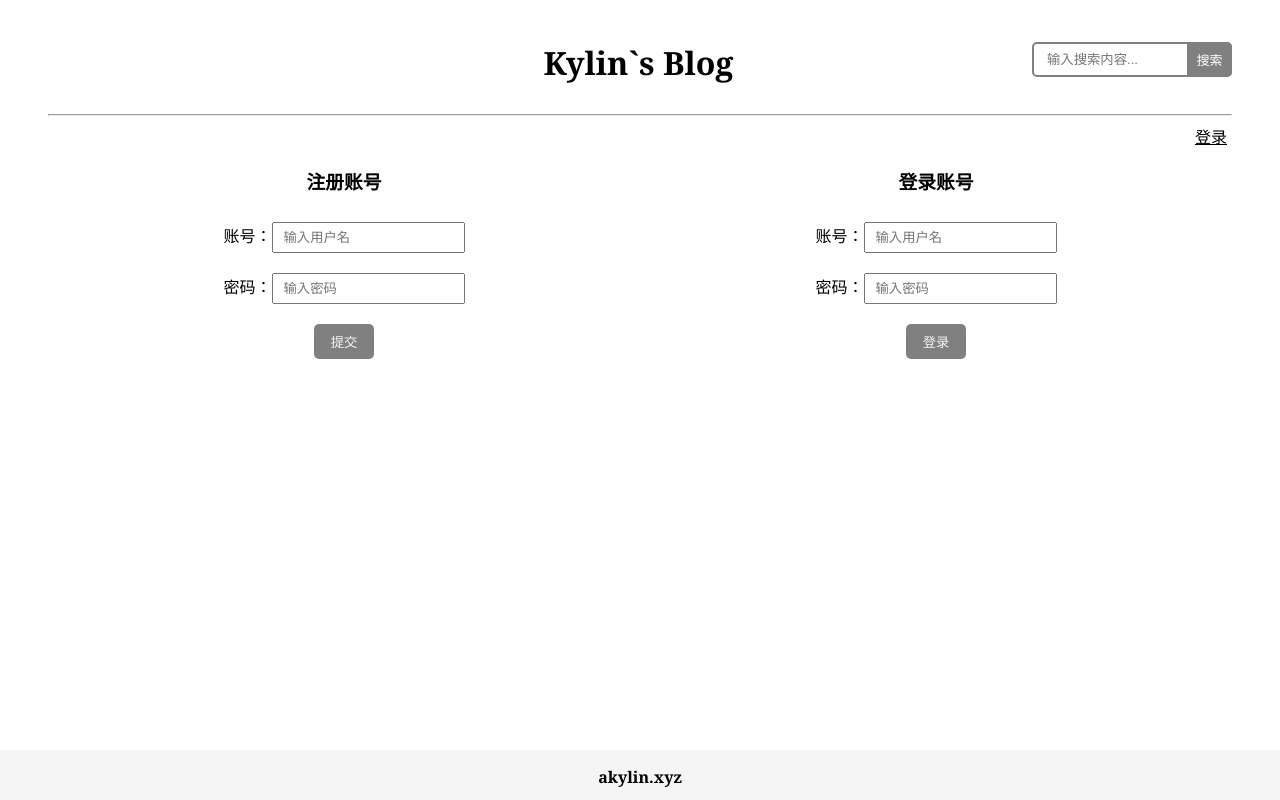
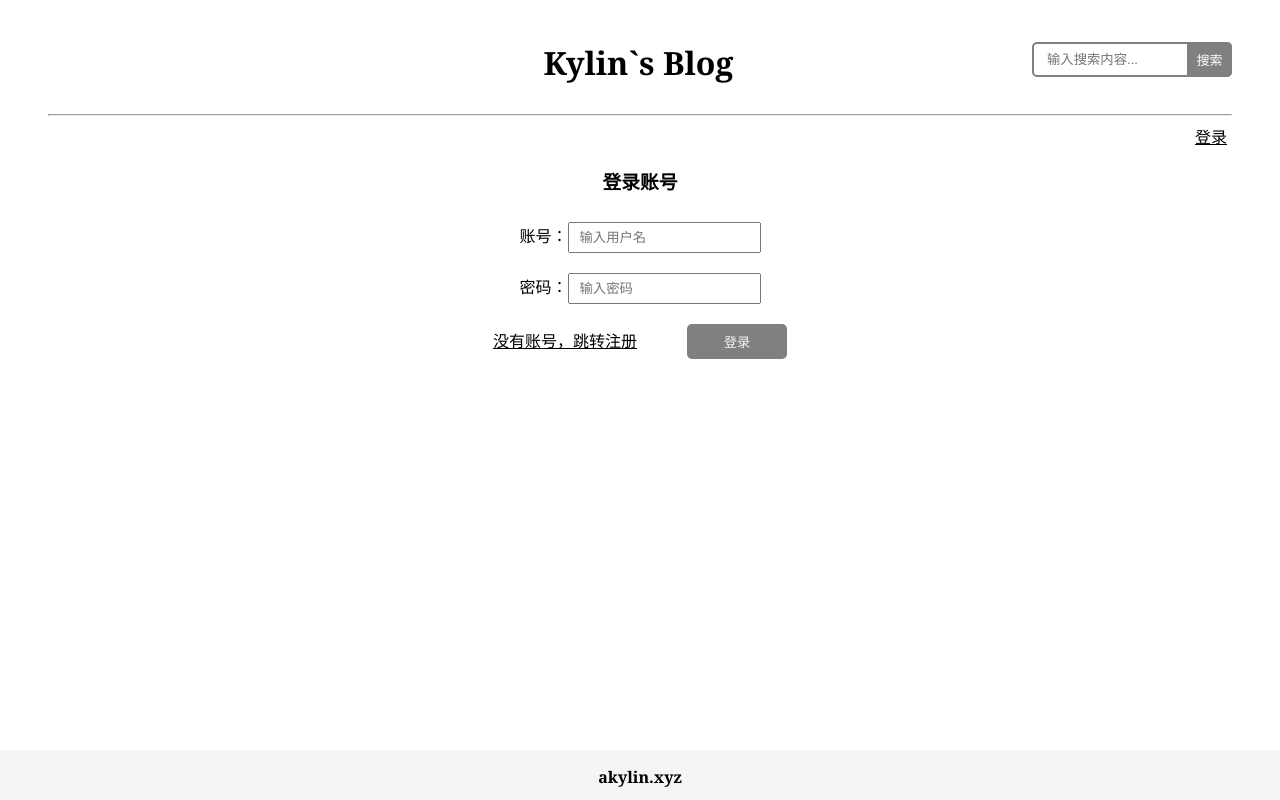
Before and after one commit to Akylin-S/Akylin_blog, a Vue app in the folder frontend/: page /login in a window 1280 px wide. Built offline with nearby package versions, Linux system fonts and the light colour scheme.

Commit message:
add the resiger

```diff
--- a/frontend/src/components/BlogHeader.vue
+++ b/frontend/src/components/BlogHeader.vue
@@ -17,6 +17,9 @@
             >
             <router-link :to="{ name: 'ArticleCreate' }" v-if="isSuperuser">
               发表文章
+            </router-link>
+            <router-link to="/" >
+              退出
             </router-link>
           </div>
         </div>
@@ -49,7 +52,7 @@ export default {
     return {
       username: "",
       hasLogin: false,
-      isSuperuser: true,
+      isSuperuser: false,
     };
   },
 
@@ -57,55 +60,14 @@ export default {
     refresh() {
       this.username = localStorage.getItem("username.myblog");
     },
+
   },
 
   mounted() {
-        authorization().then((data) => ([this.hasLogin, this.username] = data))
+        authorization().then((data) => ([this.hasLogin, this.username,this.isSuperuser] = data))
   },
-  //     const that = this;
-  //     const storage = localStorage;
-  //     // 过期时间
-  //     const expiredTime = Number(storage.getItem('expiredTime.myblog'));
-  //     // 当前时间
-  //     const current = (new Date()).getTime();
-  //     // 刷新令牌
-  //     const refreshToken = storage.getItem('refresh.myblog');
-  //     // 用户名
-  //     that.username = storage.getItem('username.myblog');
 
-  //     // 初始 token 未过期
-  //     if (expiredTime > current) {
-  //         that.hasLogin = true;
-  //     }
-  //     // 初始 token 过期
-  //     // 如果有刷新令牌则申请新的token
-  //     else if (refreshToken !== null) {
-  //         axios
-  //             .post('/api/token/refresh/', {
-  //                 refresh: refreshToken,
-  //             })
-  //             .then(function (response) {
-  //                 const nextExpiredTime = Date.parse(response.headers.date) + 60000;
 
-  //                 storage.setItem('access.myblog', response.data.access);
-  //                 storage.setItem('expiredTime.myblog', nextExpiredTime);
-  //                 storage.removeItem('refresh.myblog');
-
-  //                 that.hasLogin = true;
-  //             })
-  //             .catch(function () {
-  //                 // .clear() 清空当前域名下所有的值
-  //                 // 慎用
-  //                 storage.clear();
-  //                 that.hasLogin = false;
-  //             })
-  //     }
-  //     // 无任何有效 token
-  //     else {
-  //         storage.clear();
-  //         that.hasLogin = false;
-  //     }
-  // }
 };
 </script>
 
--- a/frontend/src/router/index.js
+++ b/frontend/src/router/index.js
@@ -5,6 +5,7 @@ import Login from "@/views/Login.vue";
 import UserCenter from "@/views/UserCenter.vue";
 import ArticleCreate from "@/views/ArticleCreate.vue";
 import ArticleEdit from "@/views/ArticleEdit.vue";
+import Register from "@/views/Register";
 
 const routes = [
     {
@@ -36,6 +37,11 @@ const routes = [
         path: "/login",
         name: "Login",
         component: Login
+    },
+   {
+        path: "/Register",
+        name: "register",
+        component: Register
     }
 ];
 
--- a/frontend/src/utils/authorization.js
+++ b/frontend/src/utils/authorization.js
@@ -7,11 +7,10 @@ async function authorization() {
 
     let hasLogin = false;
     let username = storage.getItem('username.myblog');
-
+    let isSuperuser = storage.getItem('isSuperuser.myblog');
     const expiredTime = Number(storage.getItem('expiredTime.myblog'));
     const current = (new Date()).getTime();
     const refreshToken = storage.getItem('refresh.myblog');
-
     // 初始 token 未过期
     if (expiredTime > current) {
         hasLogin = true;
@@ -47,9 +46,7 @@ async function authorization() {
         console.log('authorization exp')
     }
 
-    console.log('authorization done');
-
-    return [hasLogin, username]
+    return [hasLogin, username,isSuperuser]
 }
 
 export default authorization;
--- a/frontend/src/views/Home.vue
+++ b/frontend/src/views/Home.vue
@@ -15,6 +15,6 @@
 
     export default {
         name: 'Home',
-        components: {BlogHeader, BlogFooter, ArticleList}
+        components: {BlogHeader, BlogFooter, ArticleList},
     }
 </script>
--- a/frontend/src/views/Login.vue
+++ b/frontend/src/views/Login.vue
@@ -1,23 +1,6 @@
 <template>
   <BlogHeader />
 
-  <div id="grid">
-    <div id="signup">
-      <h3>注册账号</h3>
-      <form>
-        <div class="form-elem">
-          <span>账号：</span>
-          <input v-model="signupName" type="text" placeholder="输入用户名" />
-        </div>
-        <div class="form-elem">
-          <span>密码：</span>
-          <input v-model="signupPwd" type="password" placeholder="输入密码" />
-        </div>
-        <div class="form-elem">
-          <button v-on:click.prevent="signup">提交</button>
-        </div>
-      </form>
-    </div>
 
     <div>
       <div id="signin">
@@ -34,12 +17,11 @@
           </div>
 
           <div class="form-elem">
-            <button v-on:click.prevent="signin">登录</button>
+             <router-link to="/register" class="login-link">没有账号，跳转注册</router-link>
+            <button class="form-login" v-on:click.prevent="signin">登录</button>
           </div>
         </form>
       </div>
-      <!-- 留给后面章节的用户登录 -->
-    </div>
   </div>
 
   <BlogFooter />
@@ -55,34 +37,11 @@ export default {
   components: { BlogHeader, BlogFooter },
   data: function () {
     return {
-      signupName: "",
-      signupPwd: "",
-      signupResponse: null,
       signinName: "",
       signinPwd: "",
     };
   },
   methods: {
-    signup() {
-      const that = this;
-      axios
-
-        .post("/api/user/", {
-          username: this.signupName,
-          password: this.signupPwd,
-        })
-        .then(function (response) {
-          // 路由跳转修改到这里
-          that.$router.push({ name: "Home" });
-          that.signupResponse = response.data;
-          alert("用户注册成功，快去登录吧！");
-        })
-        .catch(function (error) {
-          alert(error.message);
-          // Handling Error here...
-          // https://github.com/axios/axios#handling-errors
-        });
-    },
     signin() {
       const that = this;
 
@@ -96,13 +55,13 @@ export default {
           const storage = localStorage;
           // Date.parse(...) 返回1970年1月1日UTC以来的毫秒数
           // Token 被设置为1分钟，因此这里加上60000毫秒
-
           const expiredTime = Date.parse(response.headers.date) + 60000;
           // 设置 localStorage
           storage.setItem("access.myblog", response.data.access);
           storage.setItem("refresh.myblog", response.data.refresh);
           storage.setItem("expiredTime.myblog", expiredTime);
           storage.setItem("username.myblog", that.signinName);
+          storage.setItem("isSuperuser.myblog", response.data.is_superuser);
           // 路由跳转
           // 登录成功后回到博客首页
           that.$router.push({ name: "Home" });
@@ -112,7 +71,6 @@ export default {
       axios
         .get("/api/user/" + that.signinName + "/").then(function (response) {
         const storage = localStorage;
-        console.log(response.data.is_superuser+'1')
         storage.setItem("isSuperuser.myblog", response.data.is_superuser);
         // 路由跳转修改到这里
 
@@ -124,21 +82,20 @@ export default {
 </script>
 
 <style scoped>
-#grid {
-  display: grid;
-  grid-template-columns: 1fr 1fr;
-}
+
 
 #signin {
   text-align: center;
 }
 
-#signup {
-  text-align: center;
-}
 .form-elem {
   padding: 10px;
 }
+
+.form-login{
+ margin-left:50px;
+}
+
 input {
   height: 25px;
   padding-left: 10px;
@@ -151,6 +108,10 @@ button {
   background: gray;
   color: whitesmoke;
   border-radius: 5px;
-  width: 60px;
+  width: 100px;
+}
+
+.login-link {
+  color: black;
 }
 </style>
--- /dev/null
+++ b/frontend/src/views/Register.vue
@@ -0,0 +1,97 @@
+<template>
+  <BlogHeader />
+
+    <div id="signup">
+      <h3>注册账号</h3>
+      <form>
+        <div class="form-elem">
+          <span>账号：</span>
+          <input v-model="Register_Name" type="text" placeholder="输入用户名" />
+        </div>
+        <div class="form-elem">
+          <span>密码：</span>
+          <input v-model="Register_Pwd" type="password" placeholder="输入密码" />
+        </div>
+        <div class="form-elem">
+          <router-link   to="/login" class="login-link">已有账号，去登录</router-link>
+          <button class="form-register" v-on:click.prevent="Register_up">提交</button>
+        </div>
+      </form>
+    </div>
+
+
+  <BlogFooter />
+</template>
+
+<script>
+import axios from "axios";
+import BlogHeader from "@/components/BlogHeader.vue";
+import BlogFooter from "@/components/BlogFooter.vue";
+
+export default {
+  name: "Register",
+  components: { BlogHeader, BlogFooter },
+  data: function () {
+    return {
+      Register_Name: "",
+      Register_Pwd: "",
+      Register_Response: null,
+    };
+  },
+  methods: {
+    Register_up() {
+      const that = this;
+      axios
+
+        .post("/api/user/", {
+          username: this.Register_Name,
+          password: this.Register_Pwd,
+        })
+        .then(function (response) {
+          // 路由跳转修改到这里
+          that.$router.push({ name: "Home" });
+          that.Register_Response = response.data;
+          alert("用户注册成功，快去登录吧！");
+        })
+        .catch(function (error) {
+          alert(error.message);
+          // Handling Error here...
+          // https://github.com/axios/axios#handling-errors
+        });
+    },
+  },
+};
+</script>
+
+<style scoped>
+
+#signup {
+  text-align: center;
+}
+.form-elem {
+  padding: 10px;
+}
+input {
+  height: 25px;
+  padding-left: 10px;
+}
+
+.form-register {
+ margin-left:50px;
+}
+
+button {
+  height: 35px;
+  cursor: pointer;
+  border: none;
+  outline: none;
+  background: gray;
+  color: whitesmoke;
+  border-radius: 5px;
+  width: 60px;
+}
+
+.login-link {
+  color: black;
+}
+</style>
```
Also changed, not shown: 2 other files (tests, documents, lock files or other folders).
